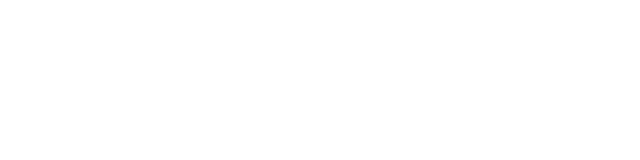
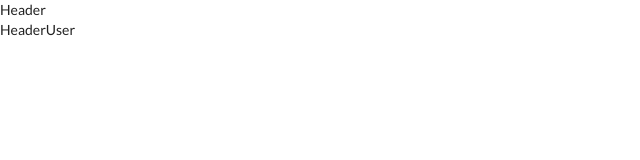
Before and after one commit to andresRah/rewardStore, a React (Create React App) app in the folder store-arevalo-andres/: page / in a window 1280 px wide. Shown: the top 160 px of the page, without its empty margins (0-640 px from the left). Built offline with nearby package versions, Linux system fonts and the light colour scheme.

Commit message:
Initial components structure

```diff
--- a/store-arevalo-andres/package.json
+++ b/store-arevalo-andres/package.json
@@ -8,7 +8,9 @@
     "@testing-library/user-event": "^7.1.2",
     "react": "^16.13.1",
     "react-dom": "^16.13.1",
-    "react-scripts": "3.4.3"
+    "react-scripts": "3.4.3",
+    "semantic-ui-css": "^2.4.1",
+    "semantic-ui-react": "^1.3.0"
   },
   "scripts": {
     "start": "react-scripts start",
--- a/store-arevalo-andres/src/App.js
+++ b/store-arevalo-andres/src/App.js
@@ -1,9 +1,9 @@
 import React from 'react';
+import Home from './pages/Home'
 
 function App() {
   return (
-    <div className="App">
-    </div>
+    <Home/>
   );
 }
 
--- /dev/null
+++ b/store-arevalo-andres/src/components/Header/index.js
@@ -0,0 +1,9 @@
+import React from 'react';
+
+export const Header = () => {
+    return (
+        <div>
+            Header
+        </div>
+    );
+};
--- /dev/null
+++ b/store-arevalo-andres/src/components/HeaderUser/index.js
@@ -0,0 +1,9 @@
+import React from 'react';
+
+export const HeaderUser = () => {
+    return (
+        <div>
+            HeaderUser
+        </div>
+    );
+};
--- a/store-arevalo-andres/src/index.js
+++ b/store-arevalo-andres/src/index.js
@@ -2,6 +2,7 @@
 import ReactDOM from 'react-dom';
 import './index.css';
 import App from './App';
+import 'semantic-ui-css/semantic.min.css'
 
 ReactDOM.render(
   <React.StrictMode>
--- /dev/null
+++ b/store-arevalo-andres/src/pages/Home.js
@@ -0,0 +1,14 @@
+import React from 'react';
+import { HeaderUser }  from '../components/HeaderUser/index'
+import { Header }  from '../components/Header/index'
+
+const Home = () => {
+    return (
+        <div>
+            <Header/>
+            <HeaderUser/>
+        </div>
+    );
+};
+
+export default Home;
```
Also changed, not shown: store-arevalo-andres/src/components/FilterSection/index.js (added, +9 -0 lines), store-arevalo-andres/src/components/ListProducts/index.js (added, +9 -0 lines), store-arevalo-andres/src/components/Product/index.js (added, +9 -0 lines), store-arevalo-andres/src/pages/Dialog.js (added), 1 other file (tests, documents, lock files or other folders).
